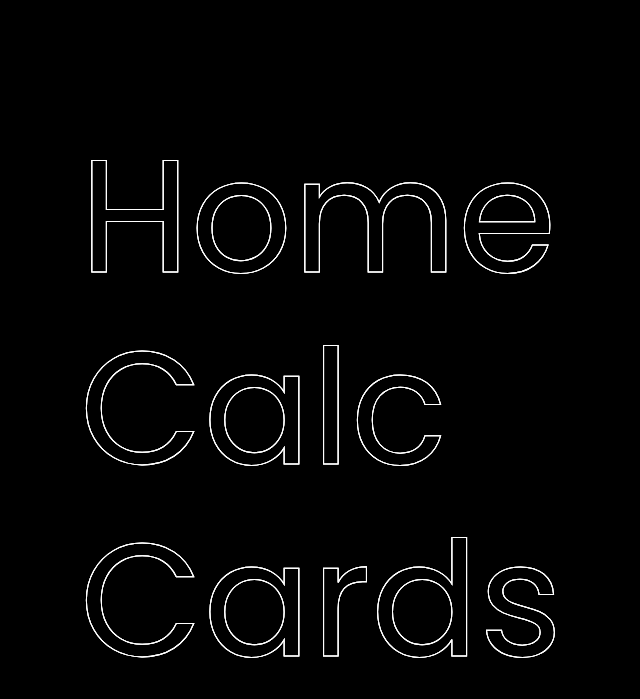
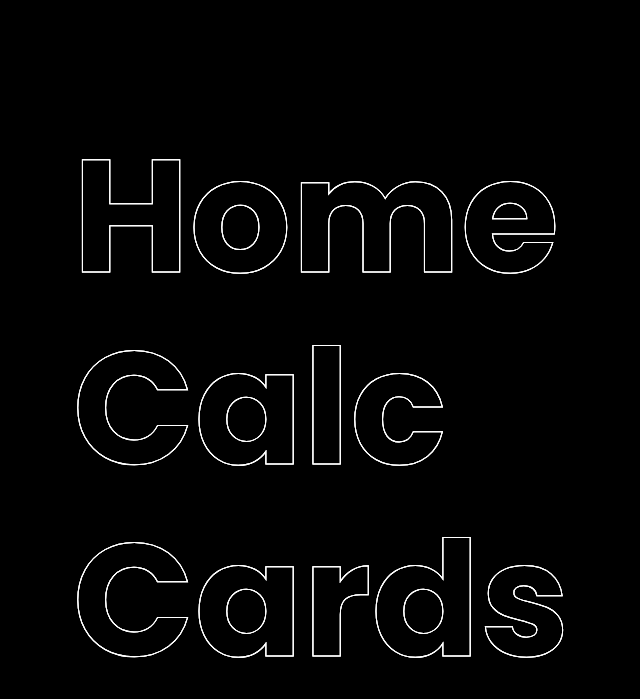
Before and after one commit to sorokin-inc/site, a plain HTML site: page index.html in a window 1280 px wide. Shown: the whole page, without its empty margins (339-979 px from the left). Drawn offline with Linux system fonts and the light colour scheme.

Commit message:
font updated

```diff
--- a/style.css
+++ b/style.css
@@ -1,4 +1,4 @@
-@import url('https://fonts.googleapis.com/css?family=Poppins&display=swap');
+@import url('https://fonts.googleapis.com/css?family=Poppins:400,400i,500,500i,600,600i,700,700i,800,800i,900,900i&display=swap');
 html {
     font-family: 'Poppins', sans-serif;
     margin: 0;
@@ -19,6 +19,7 @@ ul li a {
     position: relative;
     display: block;
     font-size: 10em;
+    font-weight: 700;
     color: transparent;
     -webkit-text-stroke: 1px #fff;
     text-decoration: none;
```
